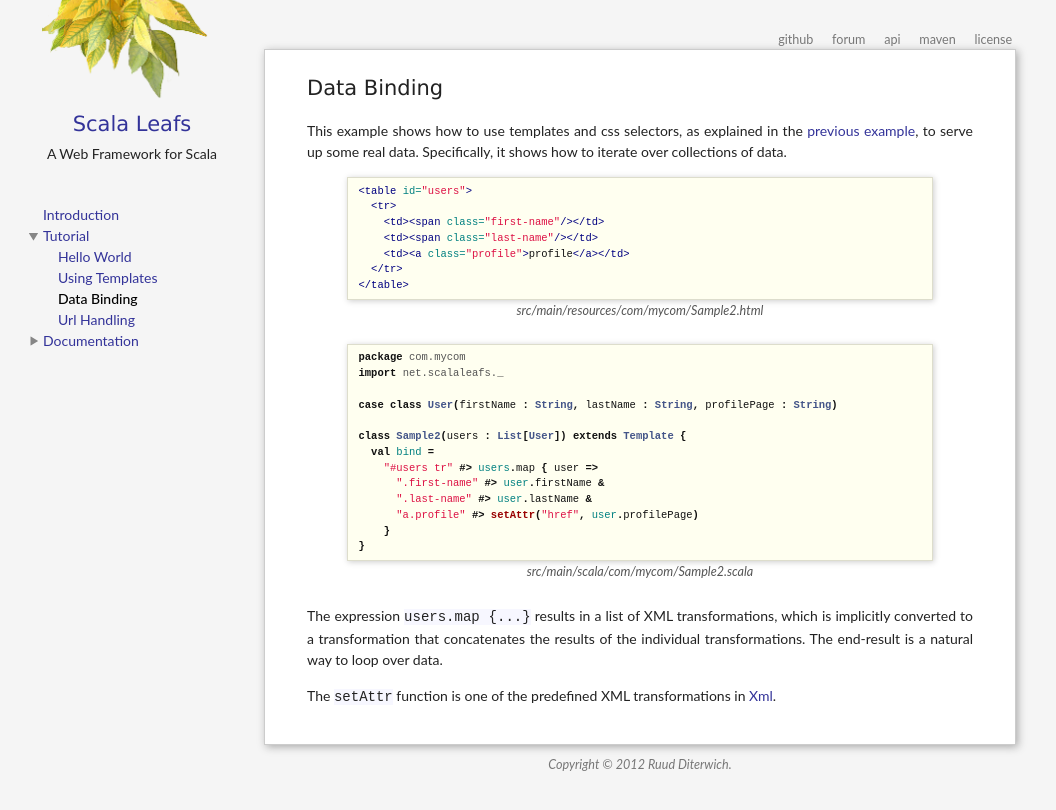
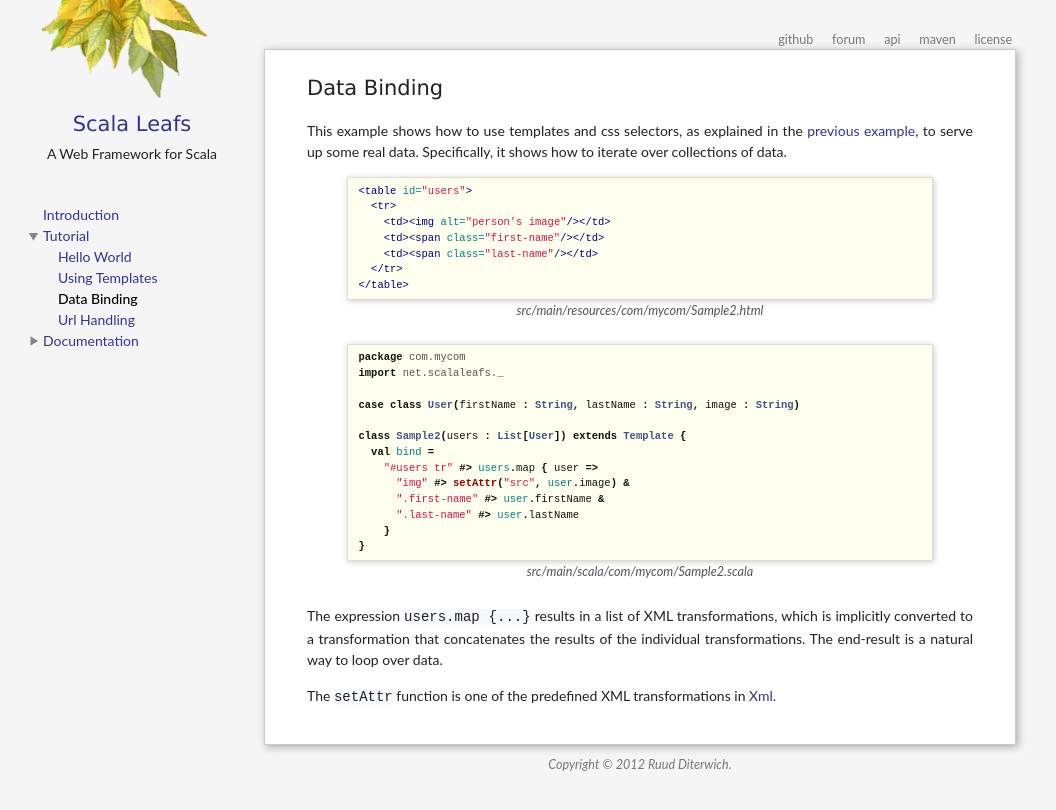
Before and after one commit to scalastuff/scalaleafs, a Jekyll site: the page built from data-binding.md, in a window 1280 px wide. Shown: the top 810 px of the page, without its empty margins (0-1056 px from the left). Built offline with Jekyll 4.4.1, drawn with Linux system fonts in a browser that asks for light colours.

Commit message:
Updated data-binding.md

```diff
--- a/data-binding.md
+++ b/data-binding.md
@@ -8,9 +8,9 @@ This example shows how to use templates and css selectors, as explained in the [
 {% highlight html %}
 <table id="users">
   <tr>
+    <td><img alt="person's image"/></td>
     <td><span class="first-name"/></td>
     <td><span class="last-name"/></td>
-    <td><a class="profile">profile</a></td>
   </tr>
 </table>
 {% endhighlight %}
@@ -20,14 +20,14 @@ This example shows how to use templates and css selectors, as explained in the [
 package com.mycom
 import net.scalaleafs._
 
-case class User(firstName : String, lastName : String, profilePage : String)
+case class User(firstName : String, lastName : String, image : String)
 
 class Sample2(users : List[User]) extends Template {
   val bind =
     "#users tr" #> users.map { user =>
+      "img" #> setAttr("src", user.image) &
       ".first-name" #> user.firstName &
-      ".last-name" #> user.lastName &
-      "a.profile" #> setAttr("href", user.profilePage)
+      ".last-name" #> user.lastName
     }
 }
 {% endhighlight %}
```
